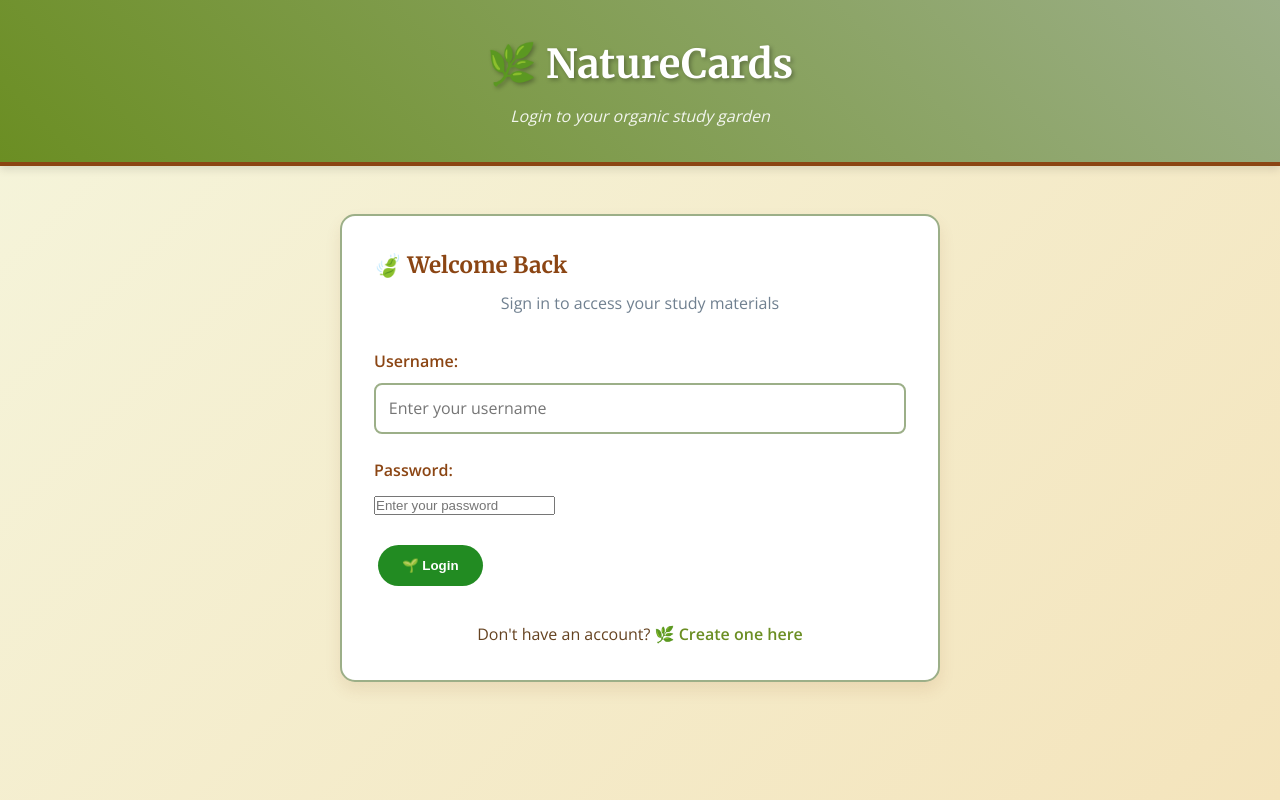
After one commit to Ferret-Dragon/NatureCards, a Flask app: page /login in a window 1280 px wide. The commit adds this page. Run offline with Flask 3, Linux system fonts and the light colour scheme.

Commit message:
User login

```diff
--- a/app.py
+++ b/app.py
@@ -1,5 +1,7 @@
 from flask import Flask, render_template, request, redirect, url_for, flash, jsonify
 from flask_sqlalchemy import SQLAlchemy
+from flask_login import LoginManager, UserMixin, login_user, login_required, logout_user, current_user
+from werkzeug.security import generate_password_hash, check_password_hash
 from datetime import datetime
 import os
 import re
@@ -10,11 +12,37 @@ app.config['SQLALCHEMY_DATABASE_URI'] = os.environ.get('DATABASE_URL', 'sqlite:/
 app.config['SQLALCHEMY_TRACK_MODIFICATIONS'] = False
 
 db = SQLAlchemy(app)
+login_manager = LoginManager()
+login_manager.init_app(app)
+login_manager.login_view = 'login'
+login_manager.login_message = 'Please log in to access your flashcards.'
+login_manager.login_message_category = 'info'
+
+class User(UserMixin, db.Model):
+    id = db.Column(db.Integer, primary_key=True)
+    username = db.Column(db.String(80), unique=True, nullable=False)
+    password_hash = db.Column(db.String(120), nullable=False)
+    created_at = db.Column(db.DateTime, default=datetime.utcnow)
+    decks = db.relationship('Deck', backref='user', lazy=True, cascade='all, delete-orphan')
+
+    def set_password(self, password):
+        self.password_hash = generate_password_hash(password)
+
+    def check_password(self, password):
+        return check_password_hash(self.password_hash, password)
+
+    def __repr__(self):
+        return f'<User {self.username}>'
+
+@login_manager.user_loader
+def load_user(user_id):
+    return User.query.get(int(user_id))
 
 class Deck(db.Model):
     id = db.Column(db.Integer, primary_key=True)
     name = db.Column(db.String(100), nullable=False)
     description = db.Column(db.Text)
+    user_id = db.Column(db.Integer, db.ForeignKey('user.id'), nullable=False)
     created_at = db.Column(db.DateTime, default=datetime.utcnow)
     cards = db.relationship('Card', backref='deck', lazy=True, cascade='all, delete-orphan')
 
@@ -86,22 +114,25 @@ class Card(db.Model):
         return keyword.title()
 
 @app.route('/')
+@login_required
 def index():
-    decks = Deck.query.all()
+    decks = Deck.query.filter_by(user_id=current_user.id).all()
     return render_template('index.html', decks=decks)
 
 @app.route('/deck/<int:deck_id>')
+@login_required
 def view_deck(deck_id):
-    deck = Deck.query.get_or_404(deck_id)
+    deck = Deck.query.filter_by(id=deck_id, user_id=current_user.id).first_or_404()
     return render_template('deck.html', deck=deck)
 
 @app.route('/create_deck', methods=['GET', 'POST'])
+@login_required
 def create_deck():
     if request.method == 'POST':
         name = request.form['name']
         description = request.form['description']
 
-        deck = Deck(name=name, description=description)
+        deck = Deck(name=name, description=description, user_id=current_user.id)
         db.session.add(deck)
         db.session.commit()
 
@@ -111,8 +142,9 @@ def create_deck():
     return render_template('create_deck.html')
 
 @app.route('/deck/<int:deck_id>/add_card', methods=['GET', 'POST'])
+@login_required
 def add_card(deck_id):
-    deck = Deck.query.get_or_404(deck_id)
+    deck = Deck.query.filter_by(id=deck_id, user_id=current_user.id).first_or_404()
 
     if request.method == 'POST':
         card_type = request.form['card_type']
@@ -134,8 +166,9 @@ def add_card(deck_id):
     return render_template('add_card.html', deck=deck)
 
 @app.route('/deck/<int:deck_id>/study')
+@login_required
 def study_deck(deck_id):
-    deck = Deck.query.get_or_404(deck_id)
+    deck = Deck.query.filter_by(id=deck_id, user_id=current_user.id).first_or_404()
 
     # Prepare cards for study mode
     study_cards = []
@@ -156,17 +189,82 @@ def study_deck(deck_id):
 
     return render_template('study.html', deck=deck, study_cards=study_cards)
 
+@app.route('/register', methods=['GET', 'POST'])
+def register():
+    if request.method == 'POST':
+        username = request.form['username']
+        password = request.form['password']
+        confirm_password = request.form['confirm_password']
+
+        # Validation
+        if len(username) < 3:
+            flash('Username must be at least 3 characters long.', 'error')
+            return render_template('register.html')
+
+        if len(password) < 6:
+            flash('Password must be at least 6 characters long.', 'error')
+            return render_template('register.html')
+
+        if password != confirm_password:
+            flash('Passwords do not match.', 'error')
+            return render_template('register.html')
+
+        # Check if username already exists
+        if User.query.filter_by(username=username).first():
+            flash('Username already exists. Please choose a different one.', 'error')
+            return render_template('register.html')
+
+        # Create new user
+        user = User(username=username)
+        user.set_password(password)
+        db.session.add(user)
+        db.session.commit()
+
+        flash('Registration successful! Please log in.', 'success')
+        return redirect(url_for('login'))
+
+    return render_template('register.html')
+
+@app.route('/login', methods=['GET', 'POST'])
+def login():
+    if request.method == 'POST':
+        username = request.form['username']
+        password = request.form['password']
+
+        user = User.query.filter_by(username=username).first()
+
+        if user and user.check_password(password):
+            login_user(user)
+            next_page = request.args.get('next')
+            flash('Logged in successfully!', 'success')
+            return redirect(next_page) if next_page else redirect(url_for('index'))
+        else:
+            flash('Invalid username or password.', 'error')
+
+    return render_template('login.html')
+
+@app.route('/logout')
+@login_required
+def logout():
+    logout_user()
+    flash('You have been logged out.', 'info')
+    return redirect(url_for('login'))
+
 @app.route('/delete_deck/<int:deck_id>')
+@login_required
 def delete_deck(deck_id):
-    deck = Deck.query.get_or_404(deck_id)
+    deck = Deck.query.filter_by(id=deck_id, user_id=current_user.id).first_or_404()
     db.session.delete(deck)
     db.session.commit()
     flash('Deck deleted successfully!', 'success')
     return redirect(url_for('index'))
 
 @app.route('/delete_card/<int:card_id>')
+@login_required
 def delete_card(card_id):
     card = Card.query.get_or_404(card_id)
+    # Verify user owns the deck this card belongs to
+    deck = Deck.query.filter_by(id=card.deck_id, user_id=current_user.id).first_or_404()
     deck_id = card.deck_id
     db.session.delete(card)
     db.session.commit()
--- a/requirements.txt
+++ b/requirements.txt
@@ -1,3 +1,5 @@
 Flask==2.3.3
 Flask-SQLAlchemy==3.0.5
+Flask-Login==0.6.3
+Werkzeug==2.3.7
 gunicorn==21.2.0
--- a/static/css/style.css
+++ b/static/css/style.css
@@ -225,6 +225,23 @@ textarea {
     border: 1px solid #DC143C;
 }
 
+.flash-info {
+    background: rgba(70, 130, 180, 0.1);
+    color: #4682B4;
+    border: 1px solid #4682B4;
+}
+
+.user-info {
+    display: flex;
+    justify-content: space-between;
+    align-items: center;
+    margin-top: 1rem;
+    padding: 1rem;
+    background: rgba(255, 255, 255, 0.1);
+    border-radius: 8px;
+    color: white;
+}
+
 .card-list {
     display: flex;
     flex-direction: column;
--- /dev/null
+++ b/templates/login.html
@@ -0,0 +1,54 @@
+<!DOCTYPE html>
+<html lang="en">
+<head>
+    <meta charset="UTF-8">
+    <meta name="viewport" content="width=device-width, initial-scale=1.0">
+    <title>Login - NatureCards</title>
+    <link rel="stylesheet" href="{{ url_for('static', filename='css/style.css') }}">
+</head>
+<body>
+    <header>
+        <div class="container">
+            <h1>🌿 NatureCards</h1>
+            <p class="subtitle">Login to your organic study garden</p>
+        </div>
+    </header>
+
+    <main>
+        <div class="container">
+            {% with messages = get_flashed_messages() %}
+                {% if messages %}
+                    <div class="flash-messages">
+                        {% for message in messages %}
+                            <div class="flash-message flash-error">{{ message }}</div>
+                        {% endfor %}
+                    </div>
+                {% endif %}
+            {% endwith %}
+
+            <div class="form-container">
+                <h2 class="deck-title">🍃 Welcome Back</h2>
+                <p style="text-align: center; color: var(--stone-gray); margin-bottom: 2rem;">Sign in to access your study materials</p>
+
+                <form method="POST">
+                    <div class="form-group">
+                        <label for="username">Username:</label>
+                        <input type="text" id="username" name="username" required placeholder="Enter your username">
+                    </div>
+
+                    <div class="form-group">
+                        <label for="password">Password:</label>
+                        <input type="password" id="password" name="password" required placeholder="Enter your password">
+                    </div>
+
+                    <button type="submit" class="btn btn-success">🌱 Login</button>
+                </form>
+
+                <div style="text-align: center; margin-top: 2rem;">
+                    <p>Don't have an account? <a href="{{ url_for('register') }}" style="color: var(--moss-green); text-decoration: none; font-weight: 600;">🌿 Create one here</a></p>
+                </div>
+            </div>
+        </div>
+    </main>
+</body>
+</html>
```
Also changed, not shown: templates/base.html (+9 -3 lines), templates/register.html (added, +79 -0 lines).
